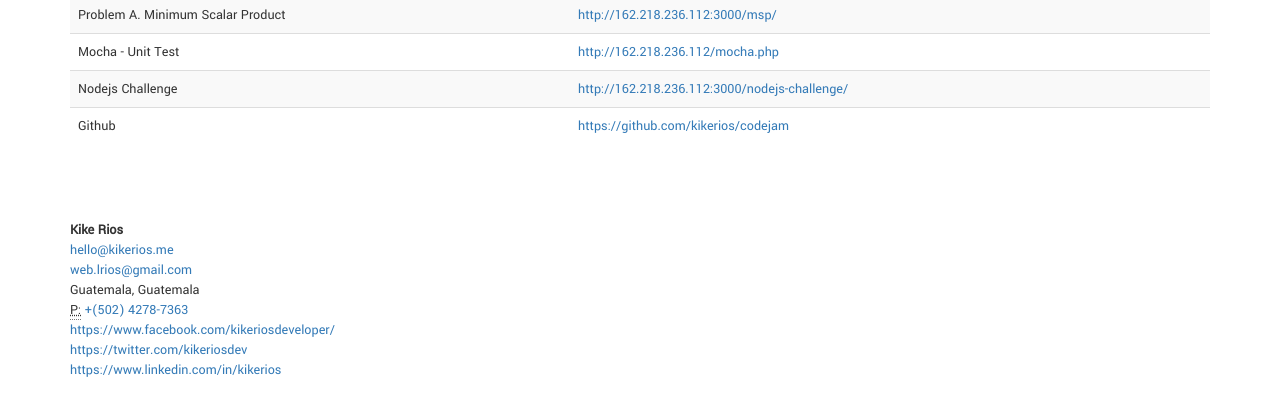
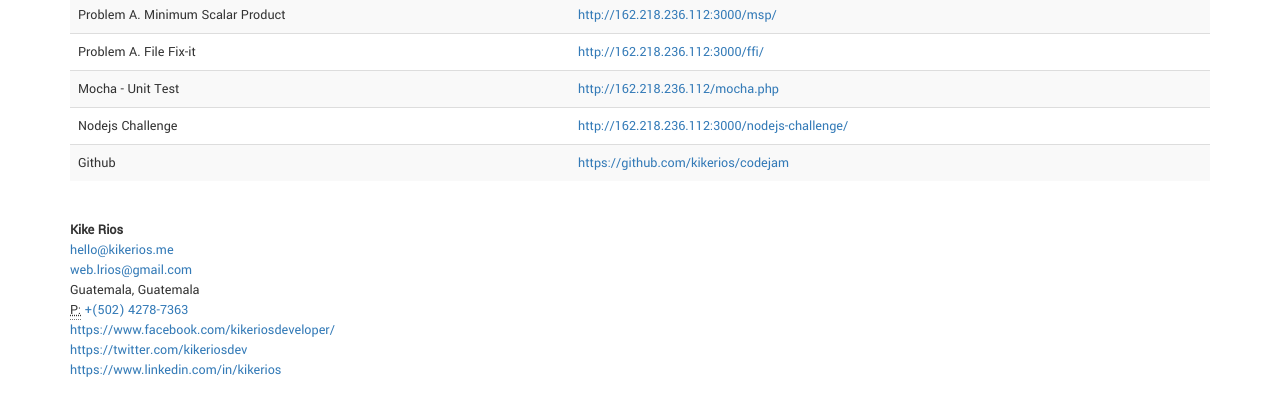
Before and after one commit to kikerios/codejam, a website: page public/home/index.html in a window 1280 px wide. Shown: the part 390-800 px from the top of the page. Drawn offline with nearby package versions, Linux system fonts and the light colour scheme.

Commit message:
add Problem A. File Fix-it link

```diff
--- a/public/home/index.html
+++ b/public/home/index.html
@@ -74,6 +74,12 @@ and open the template in the editor.
                             </td>
                         </tr>
                         <tr>
+                            <td>Problem A. File Fix-it</td>
+                            <td>
+                                <a href="http://162.218.236.112:3000/ffi/" target="_blank">http://162.218.236.112:3000/ffi/</a>
+                            </td>
+                        </tr>
+                        <tr>
                             <td>Mocha - Unit Test</td>
                             <td>
                                 <a href="http://162.218.236.112/mocha.php" target="_blank">http://162.218.236.112/mocha.php</a>
```
